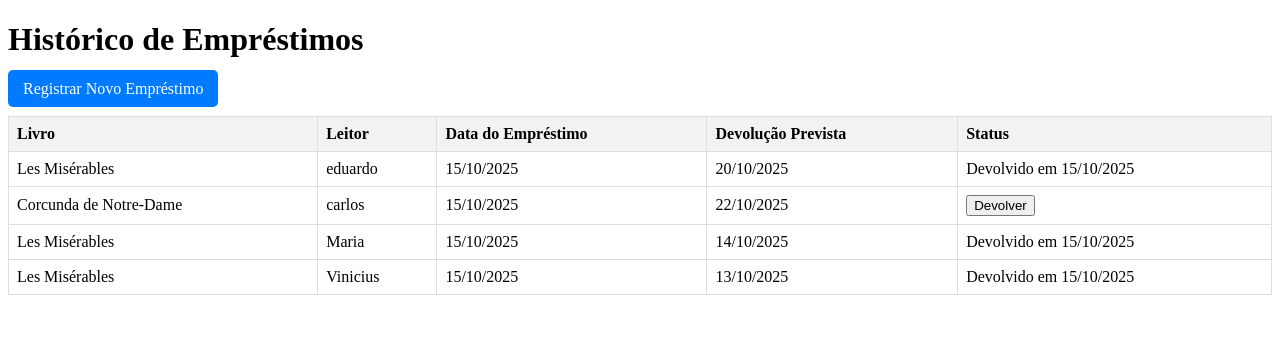
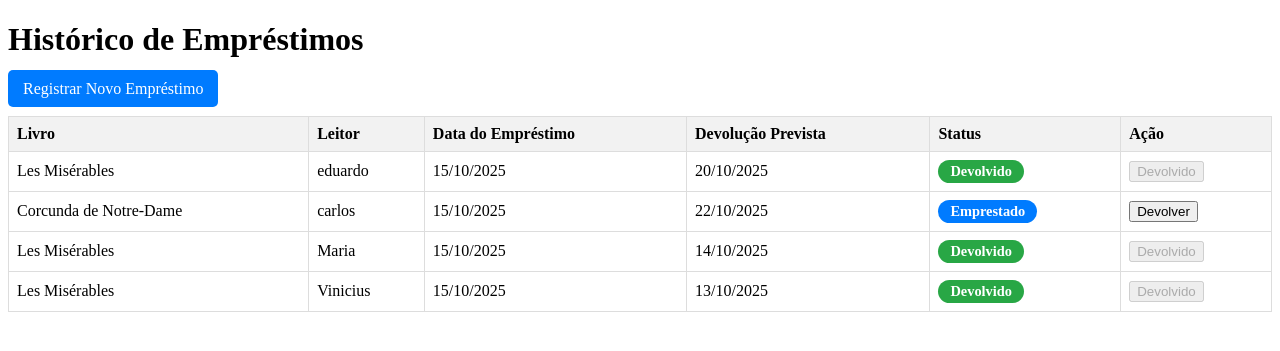
Before and after one commit to iaraAlicia/Biblioteca-RDM, a Django app: page /acervo/emprestimos/ in a window 1280 px wide. Shown: the part 37-388 px from the top of the page. Run offline with Django 5.2, Linux system fonts and the light colour scheme; data comes from the database, SQL or seed files in the repository; both versions use the stored data as it was after the commit.

Commit message:
controle de devolução, em caso de livro atrasado

```diff
--- a/biblioteca_virtual/acervo/templates/acervo/base.html
+++ b/biblioteca_virtual/acervo/templates/acervo/base.html
@@ -13,6 +13,31 @@
         th, td { border: 1px solid #ddd; padding: 8px; text-align: left; }
         th { background-color: #f2f2f2; }
         .btn { padding: 10px 15px; background-color: #007bff; color: white; text-decoration: none; border-radius: 5px; }
+
+        .tabela-atrasado {
+            background-color: #f8d7da; /* Um vermelho claro */
+            font-weight: bold;
+            color: #721c24; /* Um vermelho escuro para o texto */
+        }
+
+        .status {
+            padding: 3px 12px;
+            border-radius: 12px;
+            font-size: 0.9em;
+            font-weight: bold;
+            color: white;
+            text-align: center;
+            display: inline-block;
+        }
+        .status-emprestado {
+            background-color: #007bff; /* Azul */
+        }
+        .status-atrasado {
+            background-color: #dc3545; /* Vermelho */
+        }
+        .status-devolvido {
+            background-color: #28a745; /* Verde */
+        }
 
         /* INÍCIO DO CSS PARA AS MENSAGENS */
         .messages {
--- a/biblioteca_virtual/acervo/templates/acervo/lista_emprestimos.html
+++ b/biblioteca_virtual/acervo/templates/acervo/lista_emprestimos.html
@@ -20,18 +20,27 @@
                 <th>Leitor</th>
                 <th>Data do Empréstimo</th>
                 <th>Devolução Prevista</th>
-                <th>Status</th> </tr>
+                <th>Status</th> <th>Ação</th>   </tr>
         </thead>
         <tbody>
             {% for emprestimo in emprestimos %}
-            <tr>
+            <tr class="{% if emprestimo.esta_atrasado %}tabela-atrasado{% endif %}">
                 <td>{{ emprestimo.livro.titulo }}</td>
                 <td>{{ emprestimo.leitor }}</td>
                 <td>{{ emprestimo.data_emprestimo|date:"d/m/Y" }}</td>
                 <td>{{ emprestimo.data_devolucao_prevista|date:"d/m/Y" }}</td>
                 <td>
                     {% if emprestimo.data_devolucao_real %}
-                        Devolvido em {{ emprestimo.data_devolucao_real|date:"d/m/Y" }}
+                        <span class="status status-devolvido">Devolvido</span>
+                    {% elif emprestimo.esta_atrasado %}
+                        <span class="status status-atrasado">Atrasado</span>
+                    {% else %}
+                        <span class="status status-emprestado">Emprestado</span>
+                    {% endif %}
+                </td>
+                <td>
+                    {% if emprestimo.data_devolucao_real %}
+                        <button type="button" disabled>Devolvido</button>
                     {% else %}
                         <form action="{% url 'devolver_livro' emprestimo.id %}" method="post" style="display:inline;">
                             {% csrf_token %}
@@ -42,7 +51,7 @@
             </tr>
             {% empty %}
             <tr>
-                <td colspan="5">Nenhum empréstimo registrado.</td>
+                <td colspan="6">Nenhum empréstimo registrado.</td>
             </tr>
             {% endfor %}
         </tbody>
```
Also changed, not shown: biblioteca_virtual/db.sqlite3.
